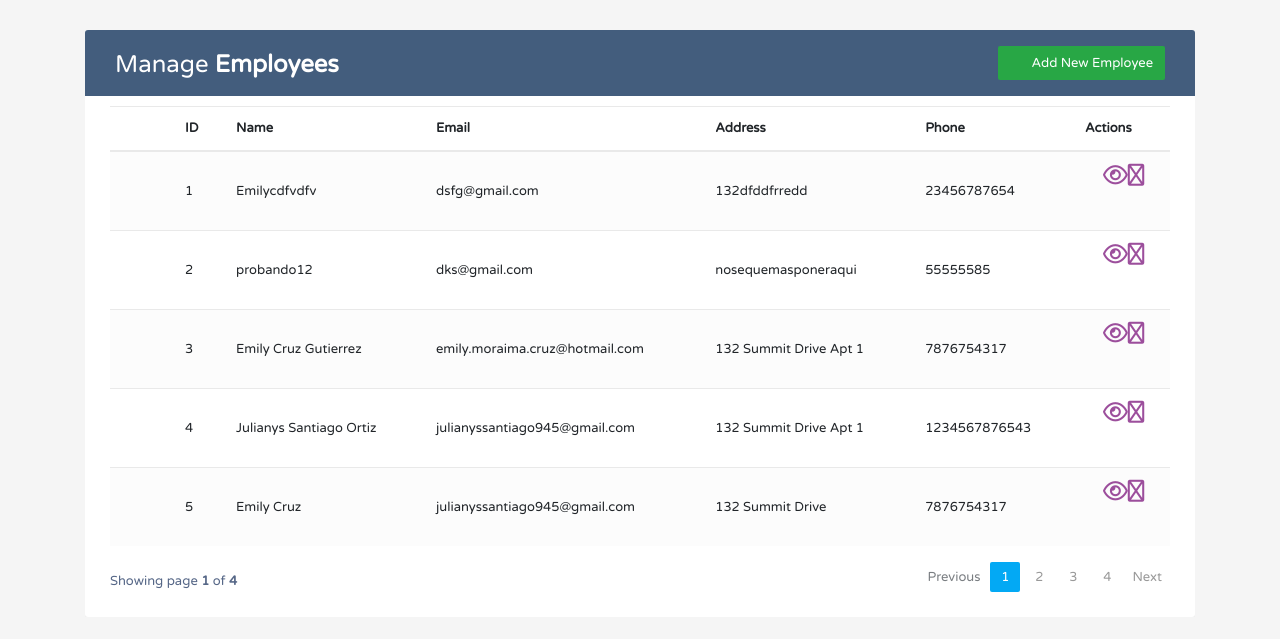
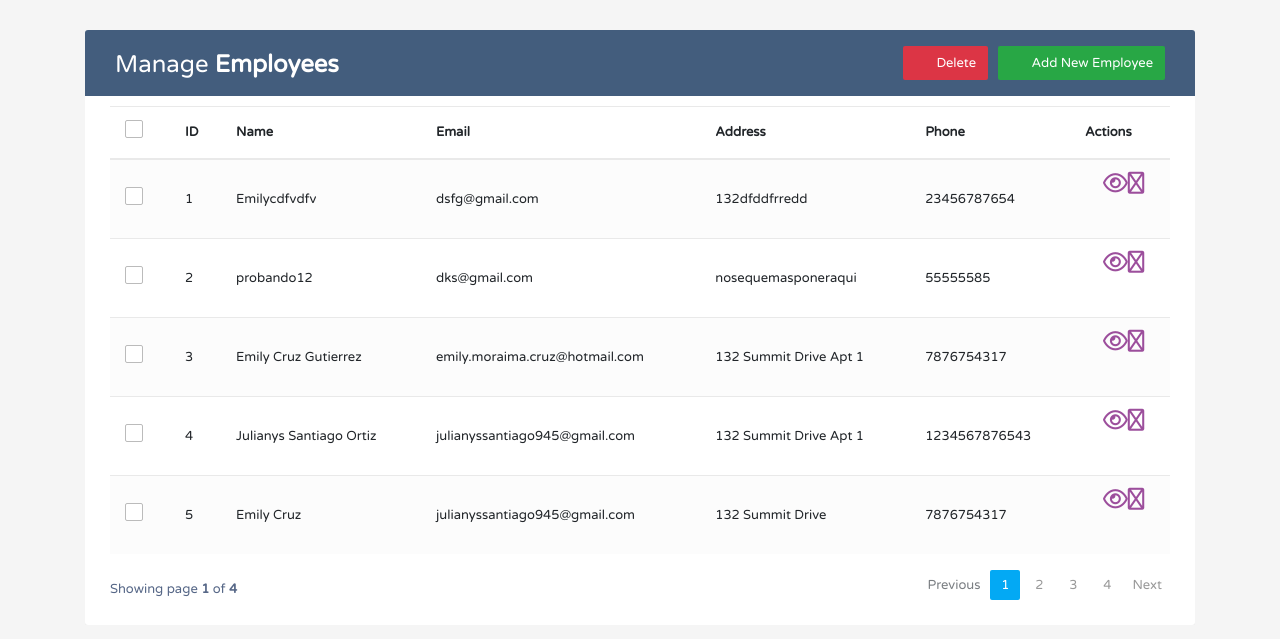
Before and after one commit to Emilio4585/flask_CRUD, a Flask app: page / in a window 1280 px wide. Shown: the top 639 px of the page. Run offline with Flask 2, Linux system fonts and the light colour scheme; data comes from the database, SQL or seed files in the repository; some libraries are stand-ins or nearby versions.

Commit message:
Revert "Mejorando algunas cosas para que se vea mejor :)"

```diff
--- a/templates/base.html
+++ b/templates/base.html
@@ -51,7 +51,7 @@ $(document).ready(function(){
 
 					<div class="col-sm-6">
 						<a href="#addEmployeeModal" class="btn btn-success" data-toggle="modal"><i class="material-icons">&#xE147;</i> <span>Add New Employee</span></a>
-
+						<a href="#deleteEmployeeModal" class="btn btn-danger" data-toggle="modal"><i class="material-icons">&#xE15C;</i> <span>Delete</span></a>
 					</div>
 				</div>
 			</div>
@@ -68,7 +68,10 @@ $(document).ready(function(){
 				<thead>
 					<tr>
 						<th>
-
+							<span class="custom-checkbox">
+								<input type="checkbox" id="selectAll">
+								<label for="selectAll"></label>
+							</span>
 						</th>
 						<th>ID</th>
 						<th>Name</th>
--- a/templates/index.html
+++ b/templates/index.html
@@ -5,7 +5,10 @@
 {% for row in User.items %}
 <tr>
     <td>
-
+        <span class="custom-checkbox">
+            <input type="checkbox" id="checkbox1" name="option{{row._id}}" value="1">
+            <label for="checkbox1"></label>
+        </span>
     </td>
     <td>{{row._id}}</td>
     <td>{{row.name}}</td>
```
Also changed, not shown: README.md.
